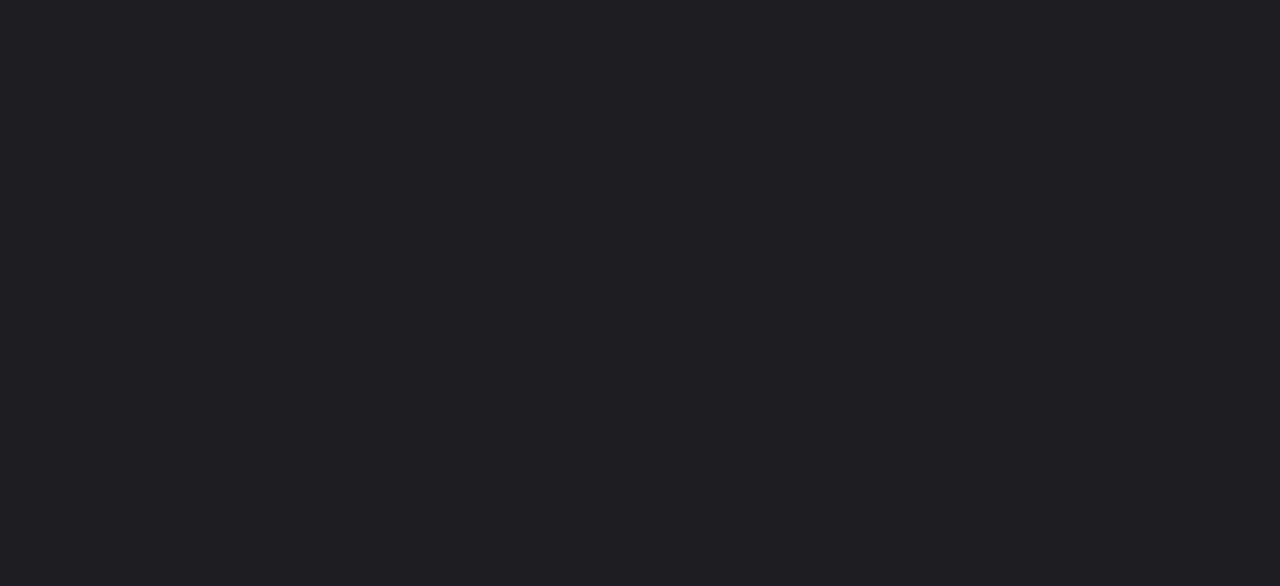
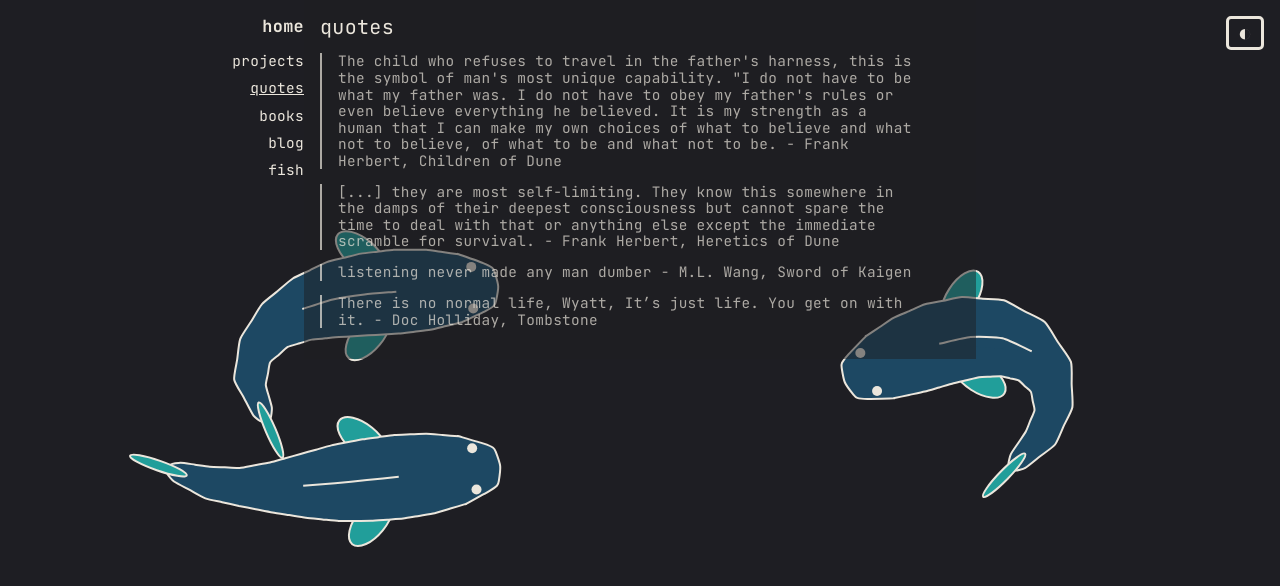
Before and after one commit to Dalton8804/dalton8804.github.io, a Next.js app: page /quotes in a window 1280 px wide. Before the commit this address had no page. Shown: the top 586 px of the page. Built offline with nearby package versions, Linux system fonts and the light colour scheme.

Commit message:
move quotes to main links

```diff
--- a/app/books/quotes/page.tsx
+++ b/app/quotes/page.tsx
@@ -4,7 +4,6 @@ import Link from "next/link";
 export default function Quotes() {
     return (
         <PageShell title="quotes">
-            <h4><Link href="/books">&lt; back to books</Link></h4>
             <blockquote>The child who refuses to travel in the father's harness, this is the symbol of man's most unique capability. "I do not have to be what my father was. I do not have to obey my father's rules or even believe everything he believed. It is my strength as a human that I can make my own choices of what to believe and what not to believe, of what to be and what not to be. - Frank Herbert, Children of Dune</blockquote>
             <blockquote>[...] they are most self-limiting. They know this somewhere in the damps of their deepest consciousness but cannot spare the time to deal with that or anything else except the immediate scramble for survival. - Frank Herbert, Heretics of Dune</blockquote>
             <blockquote>listening never made any man dumber - M.L. Wang, Sword of Kaigen</blockquote>
--- a/components/Sidebar.js
+++ b/components/Sidebar.js
@@ -12,6 +12,7 @@ export default function Sidebar() {
     const links = [
         { href: "/", label: "home" },
         { href: "/projects", label: "projects" },
+        { href: "/quotes", label: "quotes"},
         { href: "/books", label: "books" },
         { href: "/blog", label: "blog" },
         { href: "/fish", label: "fish" },
```
